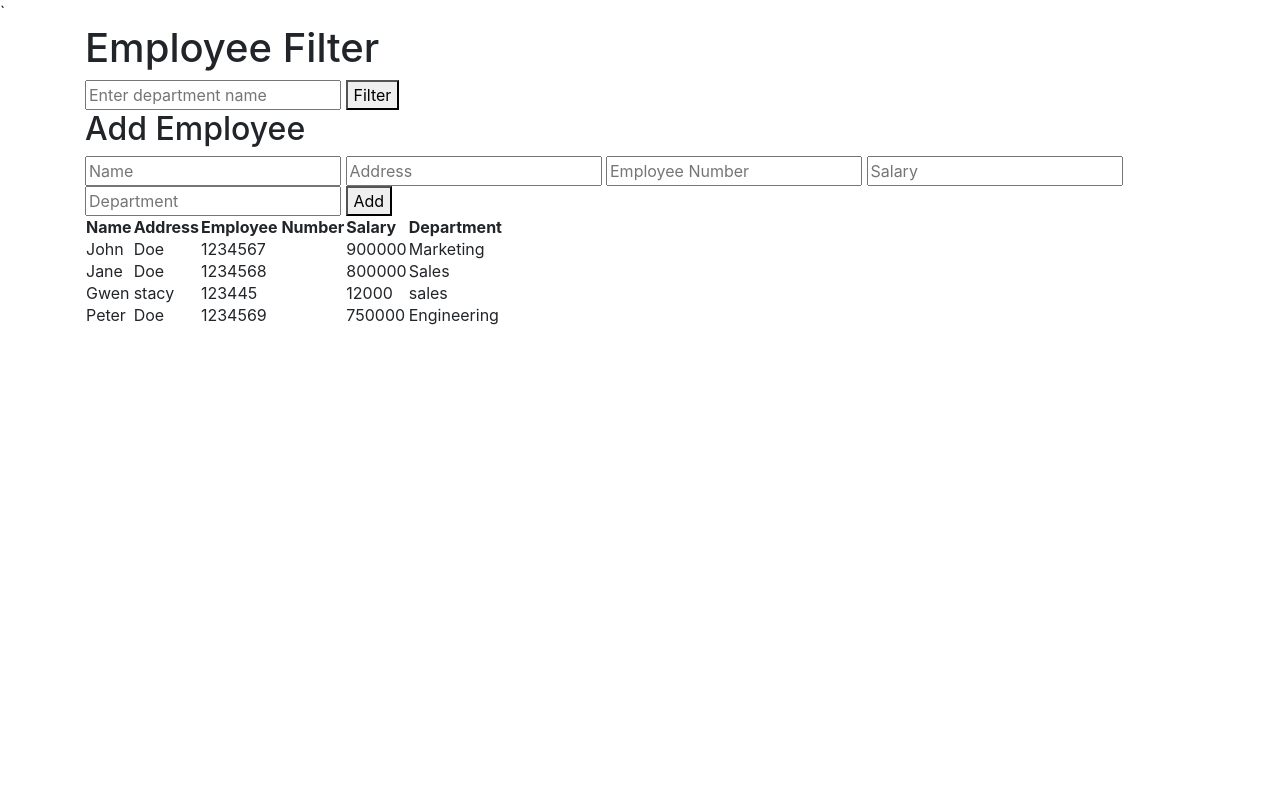
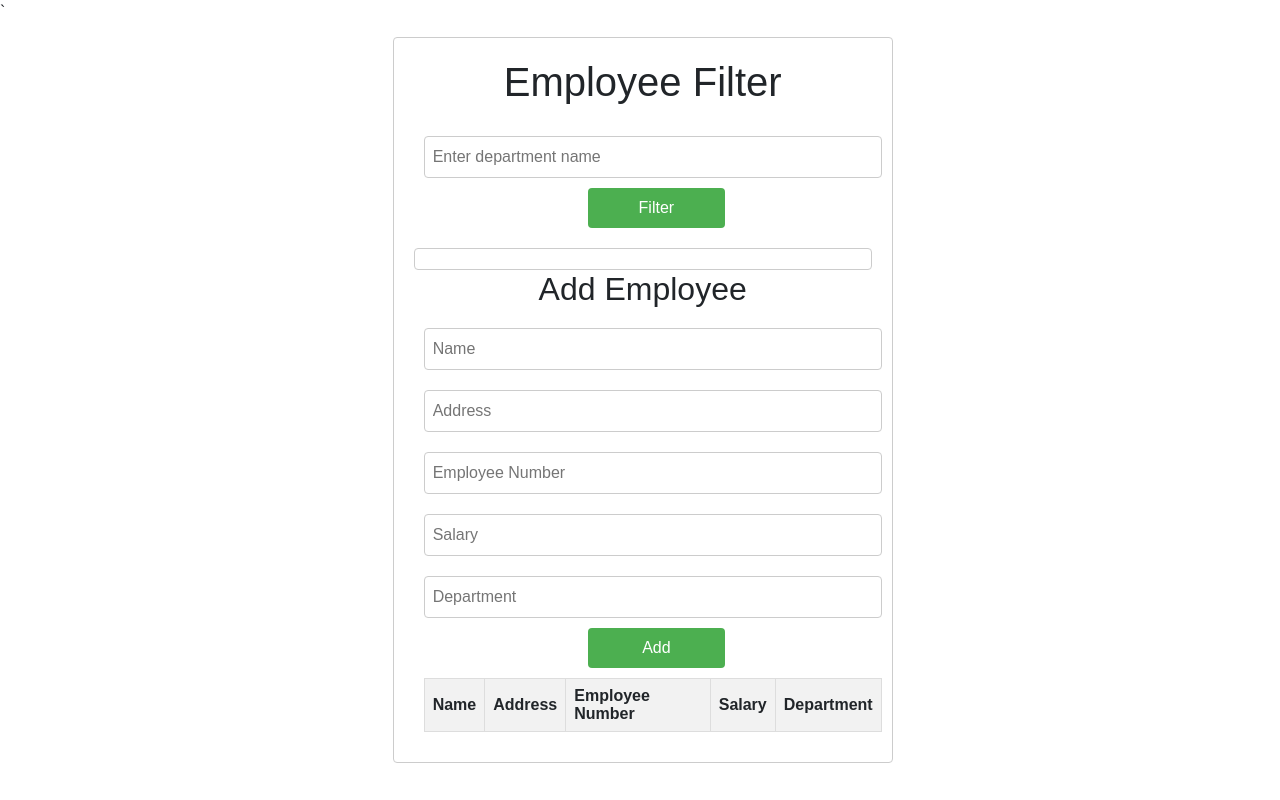
Before and after one commit to khushalvanwani/employee-project, a plain HTML site: page index.html in a window 1280 px wide. Drawn offline with nearby package versions, Linux system fonts and the light colour scheme.

Commit message:
Update index.html

```diff
--- a/index.html
+++ b/index.html
@@ -6,7 +6,7 @@
   <link rel="stylesheet" href="https://cdn.jsdelivr.net/npm/bootstrap@4.4.1/dist/css/bootstrap.min.css" integrity="sha384-Vkoo8x4CGsO3+Hhxv8T/Q5PaXtkKtu6ug5TOeNV6gBiFeWPGFN9MuhOf23Q9Ifjh" crossorigin="anonymous">
 
 
-  <link rel="stylesheet" href="salariees.css">
+  <link rel="stylesheet" href="index.css">
 </head>
 <body>
   <div class="container">
@@ -39,6 +39,6 @@
           </tbody>
       </table>
   </div>
-  <script src="salariees.js"></script>
+  <script src="index.js"></script>
 </body>
 </html>
```
